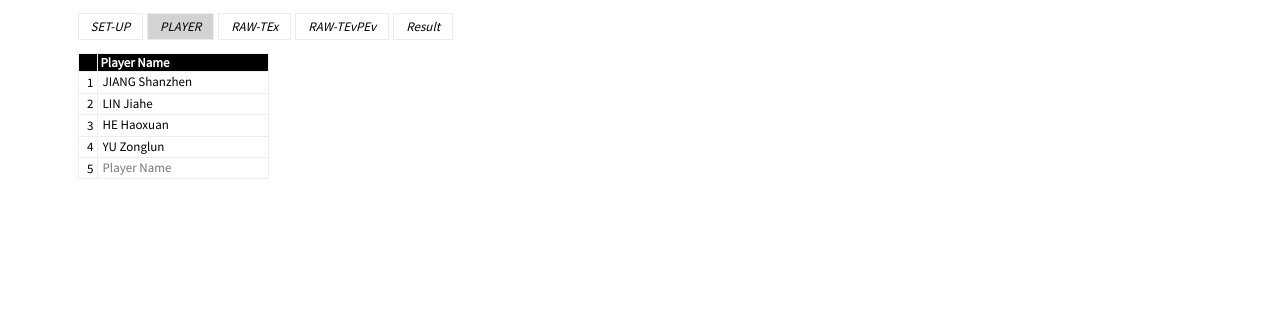
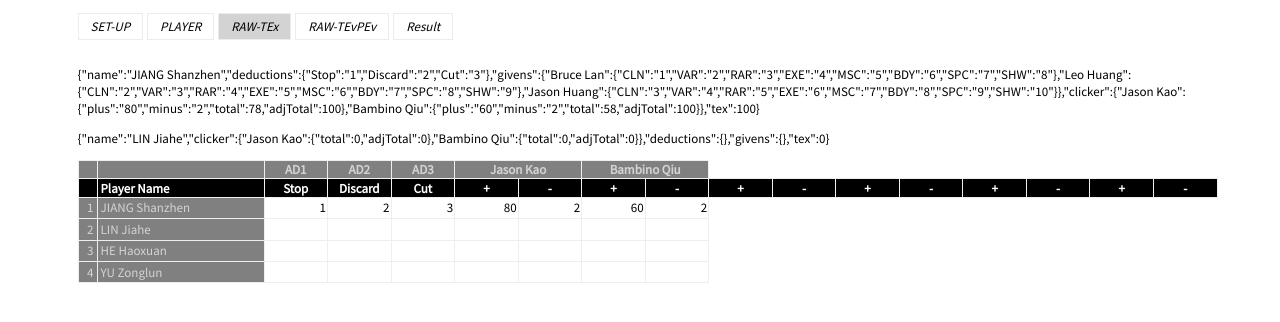
Before and after one commit to kaddopur/iyyf_calcsheet, a plain HTML site: page final.html in a window 1280 px wide. Drawn offline with Linux system fonts and the light colour scheme.

Commit message:
refactor raw-tex page

```diff
--- a/final.html
+++ b/final.html
@@ -192,6 +192,8 @@
 
         <script type="text/ng-template" id="raw-tex.html">
           <div id="tab-raw-tex" class="row" ng-controller="RawTexCtrl as texCtrl">
+            <p>{{texCtrl.player.players[0]}}</p>
+            <p>{{texCtrl.player.players[1]}}</p>
             <table>
               <thead>
                 <tr>
@@ -218,10 +220,10 @@
                     <input class="text-right" ng-model="player.deductions[deduction.name]">
                   </td>
                   <td ng-repeat-start="judge in texCtrl.contest.clickerJudges">
-                    <input class="text-right" ng-model="player.clicker[judge.name].plus">
+                    <input class="text-right" ng-model="player.clicker[judge.name].plus" ng-blur="texCtrl.player.getRawTexTotal(player, judge)">
                   </td>
                   <td ng-repeat-end>
-                    <input class="text-right" ng-model="player.clicker[judge.name].minus">
+                    <input class="text-right" ng-model="player.clicker[judge.name].minus" ng-blur="texCtrl.player.getRawTexTotal(player, judge)">
                   </td>
                 </tr>
               </tbody>
@@ -231,7 +233,8 @@
 
         <script type="text/ng-template" id="raw-tevpev.html">
           <div id="tab-raw-tevpev" class="row" ng-controller="RawTevPevCtrl as tevPevCtrl">
-            {{tevPevCtrl.player.players[0]}}
+            <p>{{tevPevCtrl.player.players[0]}}</p>
+            <p>{{tevPevCtrl.player.players[1]}}</p>
             <table>
               <thead>
                 <tr>
--- a/javascripts/app.js
+++ b/javascripts/app.js
@@ -265,6 +265,16 @@
             SPC: "9",
             SHW: "10"
           }
+        },
+        clicker: {
+          "Jason Kao": {
+            plus: "80",
+            minus: "2"
+          },
+          "Bambino Qiu": {
+            plus: "60",
+            minus: "2"
+          }
         }
       }, {
         name: 'LIN Jiahe'
@@ -286,7 +296,7 @@
         }
       }
       if (this.newPlayer.name) {
-        playerList.push(this.newPlayer);
+        playerList.push(this.initPlayer(this.newPlayer));
       }
       this.newPlayer = {};
       return this.players = playerList;
@@ -295,6 +305,59 @@
       if (e.keyCode === 13) {
         return this.checkPlayers();
       }
+    };
+    player.initPlayer = function(player) {
+      player.clicker || (player.clicker = {});
+      player.deductions || (player.deductions = {});
+      player.givens || (player.givens = {});
+      return player;
+    };
+    player.getRawTexTotal = function(player, judge) {
+      var _base, _base1, _name;
+      (_base = player.clicker)[_name = judge.name] || (_base[_name] = {});
+      player.clicker[judge.name].total = parseInt(player.clicker[judge.name].plus) - parseInt(player.clicker[judge.name].minus);
+      (_base1 = player.clicker[judge.name]).total || (_base1.total = 0);
+      return this.getAdjTexTotal(judge);
+    };
+    player.getAdjTexTotal = function(judge) {
+      var totalMax, _i, _j, _len, _len1, _ref, _ref1;
+      totalMax = 0;
+      _ref = this.players;
+      for (_i = 0, _len = _ref.length; _i < _len; _i++) {
+        player = _ref[_i];
+        if (!player.clicker[judge.name]) {
+          this.getRawTexTotal(player, judge);
+        }
+        if (player.clicker[judge.name].total > totalMax) {
+          totalMax = player.clicker[judge.name].total;
+        }
+      }
+      judge.texMax = totalMax;
+      _ref1 = this.players;
+      for (_j = 0, _len1 = _ref1.length; _j < _len1; _j++) {
+        player = _ref1[_j];
+        player.clicker[judge.name].adjTotal = player.clicker[judge.name].total / totalMax * 100;
+      }
+      return this.getAvgTexTotal();
+    };
+    player.getAvgTexTotal = function() {
+      var judge, judgeCount, score, texAvg, _i, _len, _ref, _ref1, _results;
+      _ref = this.players;
+      _results = [];
+      for (_i = 0, _len = _ref.length; _i < _len; _i++) {
+        player = _ref[_i];
+        judgeCount = 0;
+        texAvg = 0;
+        _ref1 = player.clicker;
+        for (judge in _ref1) {
+          score = _ref1[judge];
+          texAvg += score.adjTotal;
+          judgeCount += 1;
+        }
+        texAvg /= judgeCount;
+        _results.push(player.tex = texAvg);
+      }
+      return _results;
     };
     return player;
   };
@@ -307,7 +370,7 @@
       return tabUrl === this.currentTab;
     };
     this.tabs = TabFactory;
-    this.currentTab = 'player.html';
+    this.currentTab = 'raw-tex.html';
     return this;
   };
 
@@ -323,8 +386,24 @@
   };
 
   RawTexCtrl = function(ContestFactory, PlayerFactory) {
+    var judge, player, _i, _j, _k, _len, _len1, _len2, _ref, _ref1, _ref2;
     this.contest = ContestFactory;
     this.player = PlayerFactory;
+    _ref = this.contest.clickerJudges;
+    for (_i = 0, _len = _ref.length; _i < _len; _i++) {
+      judge = _ref[_i];
+      _ref1 = this.player.players;
+      for (_j = 0, _len1 = _ref1.length; _j < _len1; _j++) {
+        player = _ref1[_j];
+        this.player.initPlayer(player);
+      }
+      _ref2 = this.player.players;
+      for (_k = 0, _len2 = _ref2.length; _k < _len2; _k++) {
+        player = _ref2[_k];
+        this.player.getRawTexTotal(player, judge);
+      }
+      this.player.getAdjTexTotal(judge);
+    }
     return this;
   };
 
```
Also changed, not shown: 1 other file.
